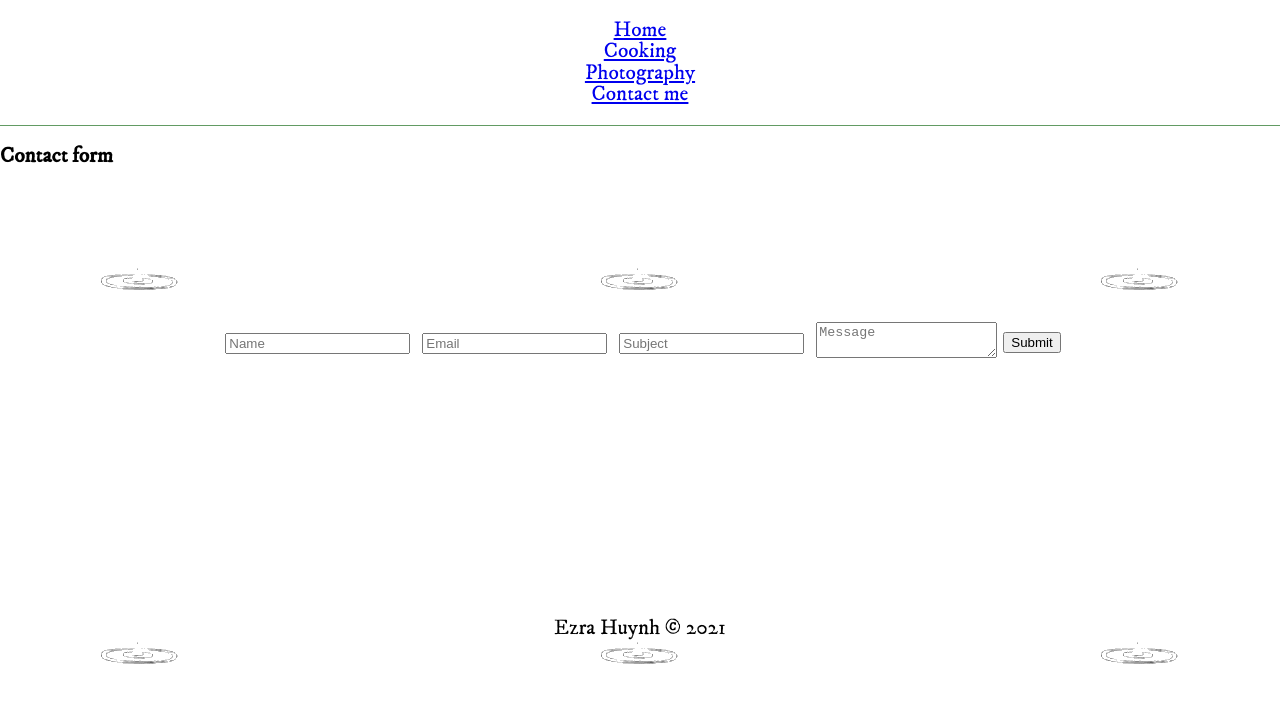
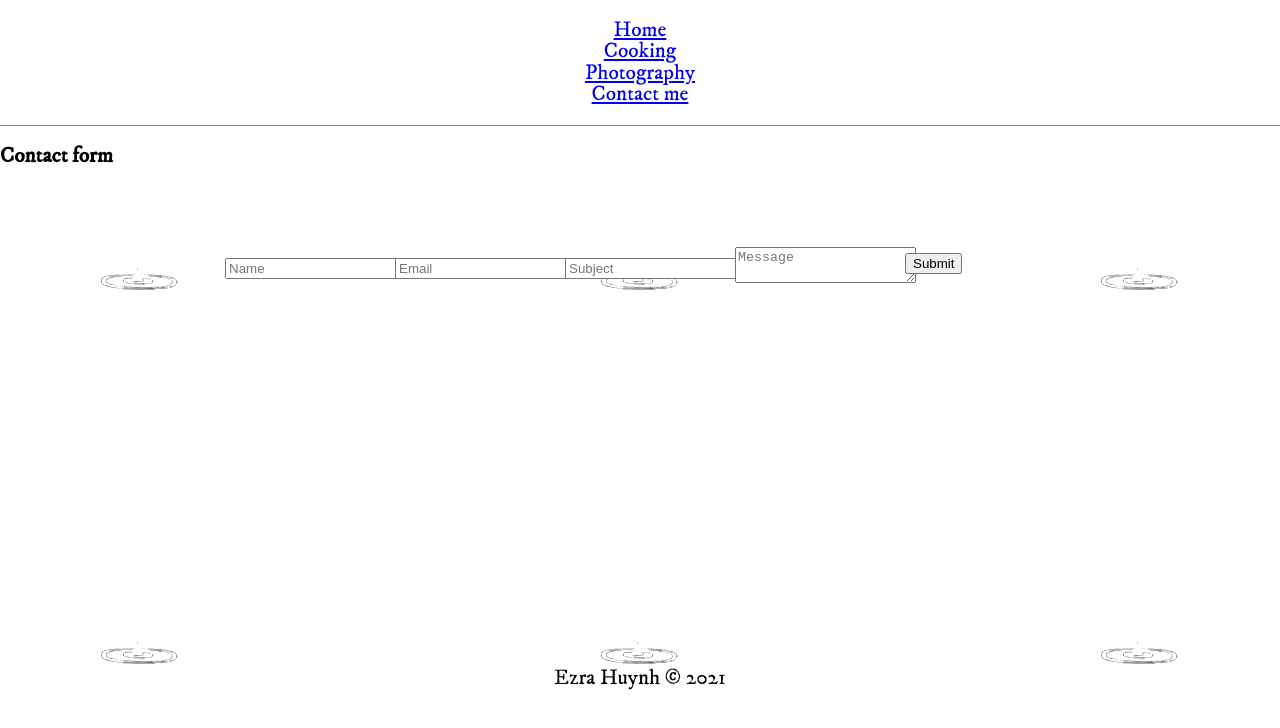
Before and after one commit to ezra-huynh/ezra-huynh.github.io, a plain HTML site: page contact.html in a window 1280 px wide. Drawn offline with nearby package versions, Linux system fonts and the light colour scheme.

Commit message:
button position

```diff
--- a/contact.html
+++ b/contact.html
@@ -26,20 +26,29 @@
         <div class="home">
             <h1>Contact form</h1>
             <form class="form">
-              <div class="name">
+              <div class="field">
                 <input type="text" id="input-name" placeholder="Name">
               </div>
-              <div>
+              <div class="field">
                 <input type="text" id="input-email" placeholder="Email">
               </div>
-              <div>
+              <div class="field">
                 <input type="text" id="input-subject" placeholder="Subject">
               </div>
-              <div class="right">
+              <div  class="field">
                 <p><textarea name="message" type="text" id="input-message" placeholder="Message"></textarea></p>
               </div>
-              <input type="submit" value="Submit" id="input-submit">
+            <div class="container">
+            <div class="field" class="button">
+                <input type="submit" value="Submit" id="input-submit">
+            </div>
+            </div>
             </form>
+<!--             <div class="container">
+            <div class="button">
+                <input type="submit" value="Submit" id="input-submit">
+            </div>
+            </div> -->
 <!--             <iframe src="https://docs.google.com/forms/d/e/1FAIpQLSeSrVbmwKBxvRqkP_jq09yajmwcyX6h-4HEP2SD_VADbCKL6A/viewform?embedded=true" width="640" height="789" frameborder="0" marginheight="0" marginwidth="0">Loading…</iframe> -->
         </div>
     </main>
--- a/css/style_contact.css
+++ b/css/style_contact.css
@@ -23,7 +23,7 @@ header{
 }
 
 #page-container {
-	min-height: 100%;
+	 min-height: 100%;
   	margin-bottom: -20px;
 }
 
@@ -35,7 +35,7 @@ header{
 footer, #page-container:after {
 	height: 20px;
 	text-align: center;
-	padding-top: 50px
+	padding-top: 150px
 }
 
 .nav_links{
@@ -48,13 +48,30 @@ footer, #page-container:after {
 }
 
 .form {
-    min-height: 350px;
+    min-height: 200px;
     display: flex;
     flex-wrap: wrap;
     justify-content: center;
     align-items: center;
 }
 
-.form > div {
-  margin: 6px;
+
+.field {
+  margin: 10px;
+  width: 150px;
 }
+
+
+.container {
+  height: 50px;
+  position: relative;
+}
+
+/*.button {
+  margin: 0;
+  position: absolute;
+  top: 50%;
+  right:48%;
+  -ms-transform: translateY(-50%);
+  transform: translateY(-50%);
+}*/
```
